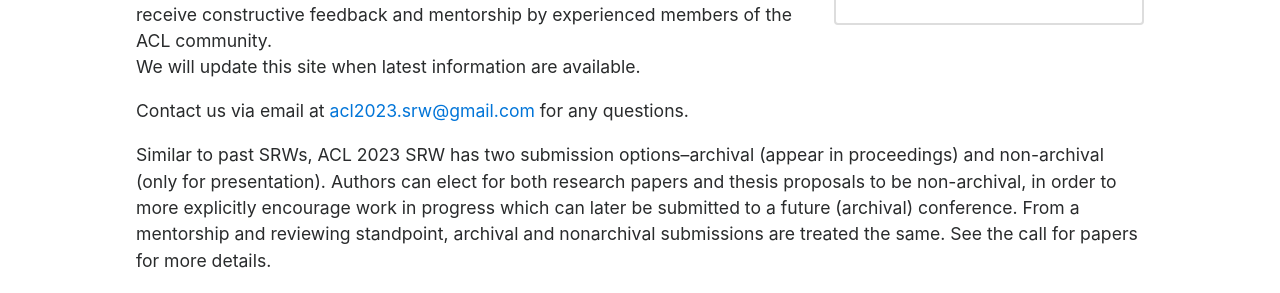
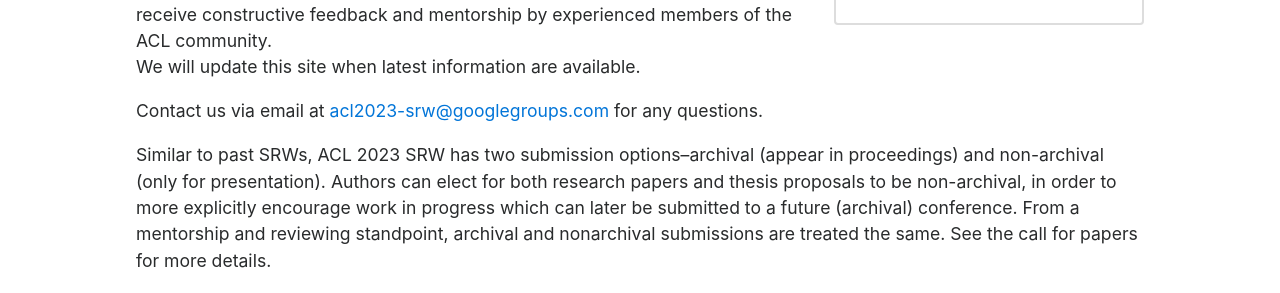
Before and after one commit to acl2025-srw/acl2025-srw.github.io, a Jekyll site: the page built from index.md, in a window 1280 px wide. Shown: the part 616-909 px from the top of the page. Built offline with Jekyll 4.4.1, drawn with Linux system fonts in a browser that asks for light colours.

Commit message:
Updated email to Google Group

```diff
--- a/index.md
+++ b/index.md
@@ -13,7 +13,7 @@
 <br>
 We will update this site when latest information are available.
 
-Contact us via email at [acl2023.srw@gmail.com](mailto:acl2023.srw@gmail.com) for any questions.
+Contact us via email at [acl2023-srw@googlegroups.com](mailto:acl2023-srw@googlegroups.com) for any questions.
 <!-- Get connected with us on [Twitter](https://twitter.com/naacl_srw). -->
 
 <!-- ### List of the accepted papers are available [here](/accepted) -->
```
Also changed, not shown: faq.md (+1 -1 lines).
